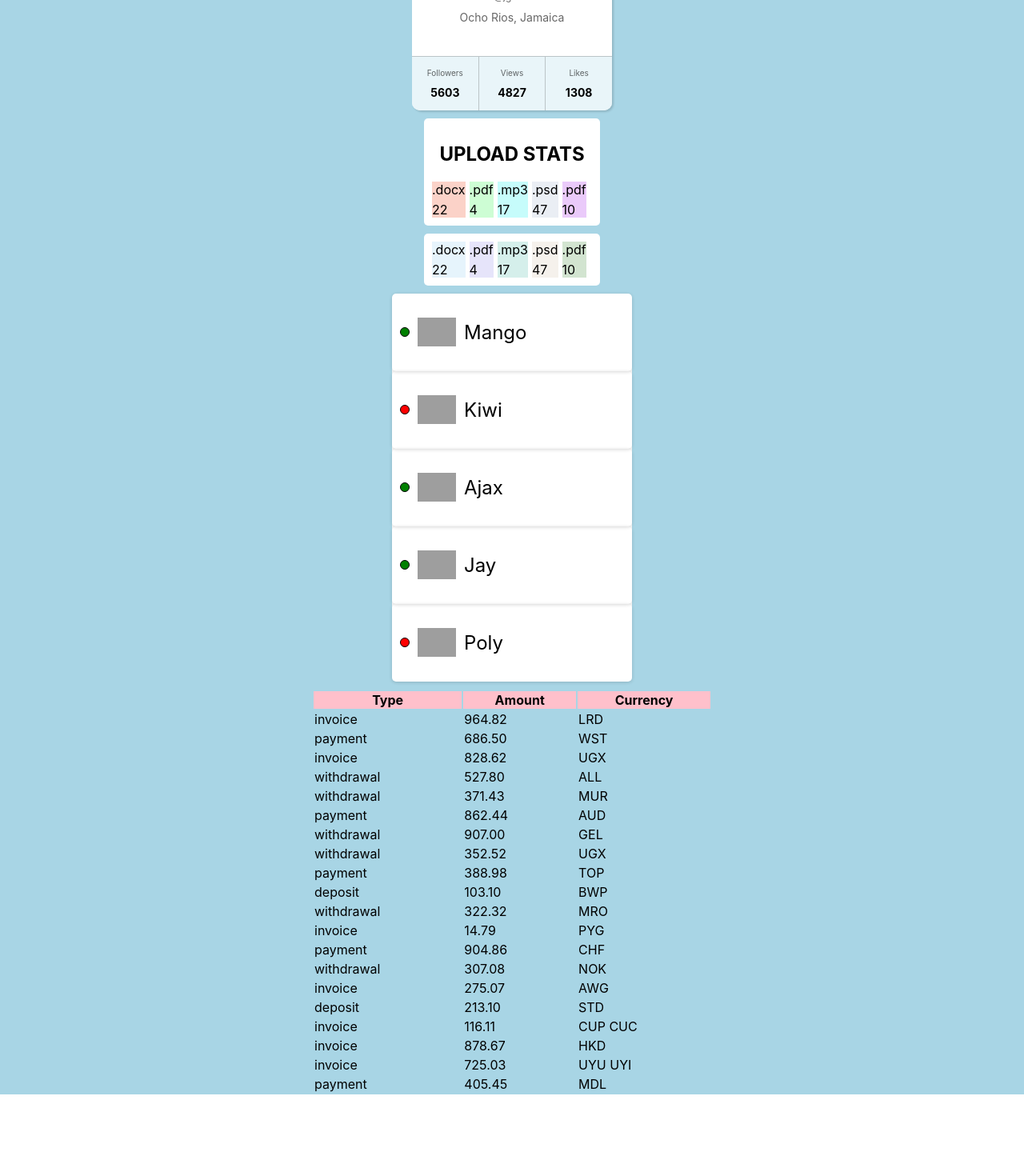
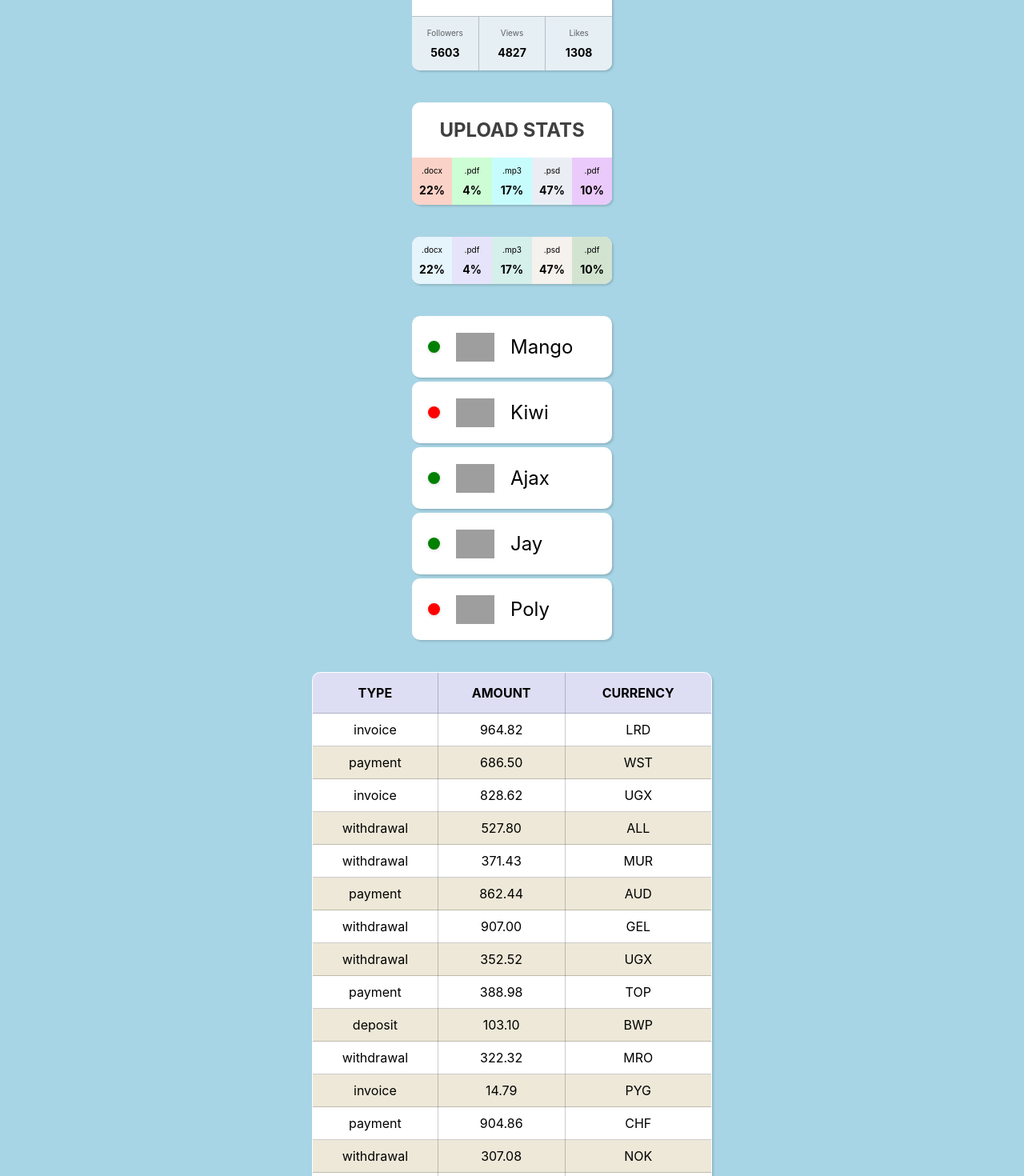
Before and after one commit to gadgetadd/goit-react-hw-01-components, a React (Create React App) app: page / in a window 1280 px wide. Shown: the part 280-1750 px from the top of the page at 80% size. Before the commit the page ends 1648 px from the top, so only its background shows below. Built offline with nearby package versions, Linux system fonts and the light colour scheme; grey boxes are pictures that could not be loaded.

Commit message:
finished styles

```diff
--- a/src/components/App/App.styled.jsx
+++ b/src/components/App/App.styled.jsx
@@ -2,6 +2,6 @@ import styled from '@emotion/styled';
 
 export const Container = styled.div`
   min-height: 100vh;
-  padding-top: 100px;
+  padding: 50px 0;
   background-color: #a8d5e5;
 `;
--- a/src/components/FriendList/FriendList.styled.jsx
+++ b/src/components/FriendList/FriendList.styled.jsx
@@ -3,28 +3,30 @@ import styled from '@emotion/styled';
 export const List = styled.ul`
   list-style: none;
   padding: 0;
-  width: 300px;
-  margin: 10px auto;
-  background-color: white;
-  border-radius: 5px;
+  margin: 40px auto;
+  display: flex;
+  flex-direction: column;
+  gap: 5px;
+  width: 250px;
 `;
 
 export const ListItem = styled.li`
   display: flex;
-  padding: 10px;
-  gap: 10px;
   align-items: center;
-
-  border-radius: 5px;
-  box-shadow: rgba(0, 0, 0, 0.16) 0px 1px 4px;
+  gap: 20px;
+  width: 250px;
+  background-color: white;
+  border-radius: 10px;
+  box-shadow: rgba(0, 0, 0, 0.15) 1.95px 1.95px 2.6px;
 `;
 
 export const Status = styled.span`
   display: block;
-  height: 10px;
-  width: 10px;
+  margin-left: 20px;
+  height: 15px;
+  width: 15px;
   border-radius: 50%;
-  border: 1px solid black;
+  box-shadow: rgba(0, 0, 0, 0.16) 0px 1px 4px;
   background-color: ${({ status }) => {
     return status ? 'green' : 'red';
   }};
--- a/src/components/Profile/Profile.styled.jsx
+++ b/src/components/Profile/Profile.styled.jsx
@@ -1,8 +1,9 @@
 import styled from '@emotion/styled';
+import { getColor } from 'utils';
 
 export const ProfileCard = styled.div`
   width: 250px;
-  margin: 0 auto;
+  margin: 0 auto 40px;
   background-color: white;
   border-radius: 10px;
   overflow: hidden;
@@ -42,7 +43,7 @@ export const ProfileStats = styled.ul`
   display: flex;
   justify-content: space-between;
   list-style: none;
-  background-color: #e9f5f9;
+  background-color: ${getColor};
   border-top: 1px solid rgba(0, 0, 0, 0.2);
   li {
     width: calc(100% / 3);
--- a/src/components/Statistics/Statistics.jsx
+++ b/src/components/Statistics/Statistics.jsx
@@ -1,4 +1,5 @@
-import PropTypes from "prop-types"
+import PropTypes from 'prop-types';
+import { getColor } from 'utils';
 import {
   StatsSection,
   StatsTitle,
@@ -7,18 +8,6 @@ import {
   StatsLabel,
   StatsPercentage,
 } from './Statistics.styled';
-
-function getColor() {
-  return (
-    'hsl(' +
-    360 * Math.random() +
-    ',' +
-    (25 + 70 * Math.random()) +
-    '%,' +
-    (85 + 10 * Math.random()) +
-    '%)'
-  );
-}
 
 export const Statistics = ({ title, stats }) => {
   return (
@@ -29,7 +18,7 @@ export const Statistics = ({ title, stats }) => {
           return (
             <StatsItem color={getColor()} key={id}>
               <StatsLabel>{label}</StatsLabel>
-              <StatsPercentage>{percentage}</StatsPercentage>
+              <StatsPercentage>{percentage}%</StatsPercentage>
             </StatsItem>
           );
         })}
@@ -46,5 +35,5 @@ Statistics.propTypes = {
       percentage: PropTypes.number.isRequired,
     })
   ),
-  title: PropTypes.string
+  title: PropTypes.string,
 };
--- a/src/components/Statistics/Statistics.styled.jsx
+++ b/src/components/Statistics/Statistics.styled.jsx
@@ -1,33 +1,47 @@
 import styled from '@emotion/styled';
 
 export const StatsSection = styled.section`
-  margin: 10px auto;
-  width: 200px;
-  padding: 10px;
+  margin: 40px auto;
+  width: 250px;
+  padding: 0;
   background-color: white;
-  border-radius: 5px;
+  border-radius: 10px;
+  overflow: hidden;
+  box-shadow: rgba(0, 0, 0, 0.15) 1.95px 1.95px 2.6px;
 `;
 
 export const StatsTitle = styled.h2`
   text-transform: uppercase;
   text-align: center;
+  margin: 0;
+  padding: 20px 0;
+  color: rgba(0, 0, 0, 0.75);
 `;
 
 export const StatsList = styled.ul`
   display: flex;
   list-style: none;
-  gap: 5px;
   margin: 0;
   padding: 0;
 `;
 
 export const StatsItem = styled.li`
+  width: 0;
+  flex-grow: 1;
   display: flex;
   flex-direction: column;
-  gap: 5px;
   background-color: ${({ color }) => color};
 `;
 
-export const StatsLabel = styled.span``;
+export const StatsLabel = styled.span`
+  text-align: center;
+  font-size: 10px;
+  margin: 10px 0;
+`;
 
-export const StatsPercentage = styled.span``;
+export const StatsPercentage = styled.span`
+  text-align: center;
+  font-size: 14px;
+  font-weight: 700;
+  margin-bottom: 10px;
+`;
--- a/src/components/TransactionHistory/TransactionHistory.styled.jsx
+++ b/src/components/TransactionHistory/TransactionHistory.styled.jsx
@@ -1,10 +1,31 @@
 import styled from '@emotion/styled';
+import { getColor } from 'utils';
 
 export const TransactionTable = styled.table`
   width: 500px;
   margin: 0 auto;
+  box-shadow: rgba(0, 0, 0, 0.15) 1.95px 1.95px 2.6px;
+  background-color: white;
+  border-radius: 10px;
+  border-collapse: collapse;
+  border: 1px solid rgba(0, 0, 0, 0.2);
+  overflow: hidden;
+
+  thead {
+    background-color: ${getColor};
+  }
+  tr:nth-of-type(even) {
+    background-color: ${getColor};
+  }
+  td {
+    border: 1px solid rgba(0, 0, 0, 0.2);
+    text-align: center;
+    padding: 10px;
+  }
 `;
 
 export const TableHeader = styled.th`
-  background-color: pink;
+  border: 1px solid rgba(0, 0, 0, 0.2);
+  text-transform: uppercase;
+  padding: 15px;
 `;
--- /dev/null
+++ b/src/utils/getColor.js
@@ -0,0 +1,11 @@
+export function getColor() {
+  return (
+    'hsl(' +
+    360 * Math.random() +
+    ',' +
+    (25 + 70 * Math.random()) +
+    '%,' +
+    (85 + 10 * Math.random()) +
+    '%)'
+  );
+}
--- /dev/null
+++ b/src/utils/index.js
@@ -0,0 +1 @@
+export * from './getColor';
```
